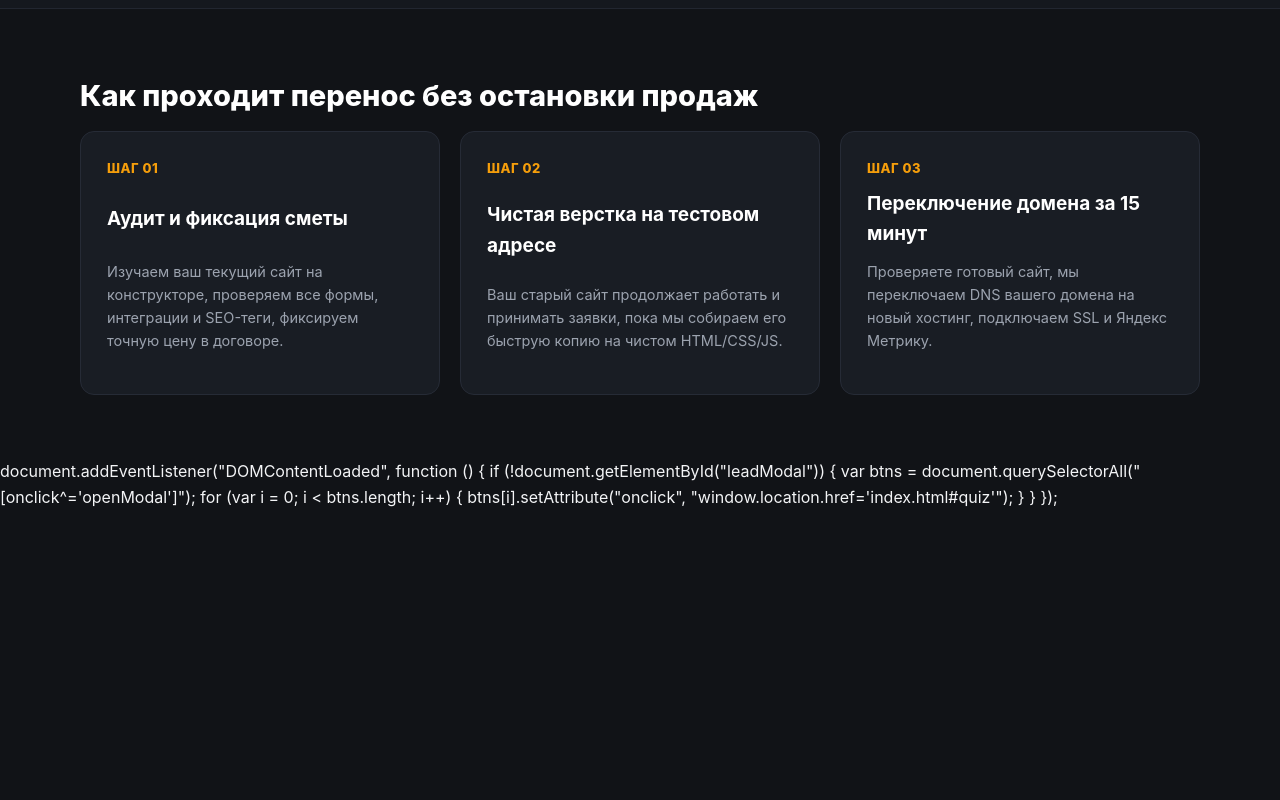
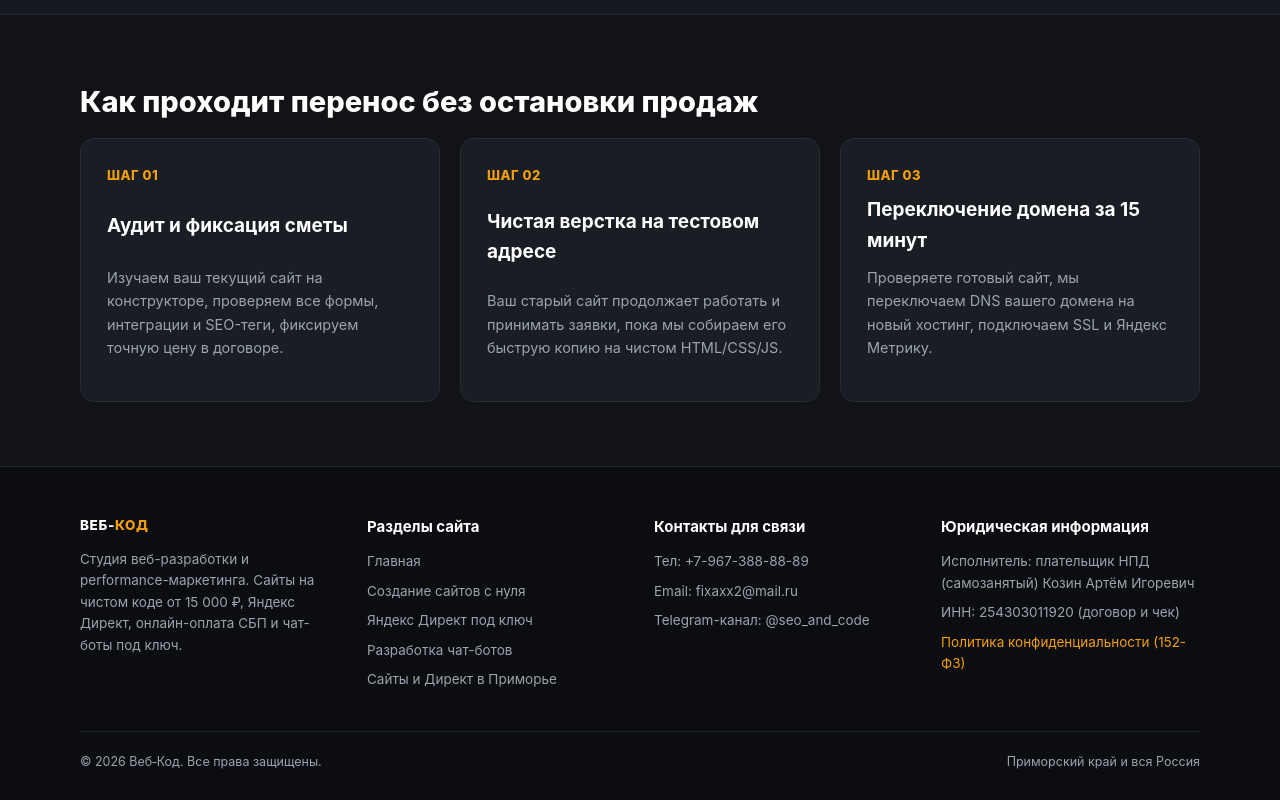
Before and after one commit to ggunster1-sketch/seo-and-code, a plain HTML site: page tilda-to-code.html in a window 1280 px wide. Shown: the part 1436-2236 px from the top of the page. Before the commit the page ends 1947 px from the top, so only its background shows below. Drawn offline with Linux system fonts and the light colour scheme.

Commit message:
Update tilda-to-code.html

```diff
--- a/tilda-to-code.html
+++ b/tilda-to-code.html
@@ -160,11 +160,46 @@
             </div>
         </div>
     </section>
-document.addEventListener("DOMContentLoaded", function () {
-    if (!document.getElementById("leadModal")) {
-        var btns = document.querySelectorAll("[onclick^='openModal']");
-        for (var i = 0; i < btns.length; i++) {
-            btns[i].setAttribute("onclick", "window.location.href='index.html#quiz'");
-        }
-    }
-});
+    <footer class="footer">
+        <div class="container">
+            <div class="footer-grid">
+                <div>
+                    <a href="index.html" class="logo" style="margin-bottom: 12px;">ВЕБ‑<span>КОД</span></a>
+                    <p>Студия веб-разработки и performance-маркетинга. Сайты на чистом коде от 15 000 ₽, Яндекс Директ, онлайн-оплата СБП и чат-боты под ключ.</p>
+                </div>
+                <div>
+                    <h4>Разделы сайта</h4>
+                    <a href="index.html">Главная</a>
+                    <a href="sites.html">Создание сайтов с нуля</a>
+                    <a href="direct.html">Яндекс Директ под ключ</a>
+                    <a href="bots.html">Разработка чат-ботов</a>
+                    <a href="primorye.html">Сайты и Директ в Приморье</a>
+                </div>
+                <div>
+                    <h4>Контакты для связи</h4>
+                    <a href="tel:+79673888889">Тел: +7-967-388-88-89</a>
+                    <a href="mailto:fixaxx2@mail.ru">Email: fixaxx2@mail.ru</a>
+                    <a href="https://t.me" target="_blank" rel="noopener">Telegram-канал: @seo_and_code</a>
+                </div>
+                <div>
+                    <h4>Юридическая информация</h4>
+                    <p>Исполнитель: плательщик НПД (самозанятый) Козин Артём Игоревич</p>
+                    <p>ИНН: 254303011920 (договор и чек)</p>
+                    <a href="privacy.html" style="color: #F59E0B;">Политика конфиденциальности (152-ФЗ)</a>
+                </div>
+            </div>
+            <div class="footer-bottom">
+                <span>© 2026 Веб‑Код. Все права защищены.</span>
+                <span>Приморский край и вся Россия</span>
+            </div>
+        </div>
+    </footer>
+
+    <div class="cookie-bar" id="cookieBar">
+        <p>Мы используем cookie для работы сайта и аналитики. Продолжая, вы соглашаетесь с этим.</p>
+        <button type="button" class="btn btn-gold btn-cookie" onclick="acceptCookies()">Ок</button>
+    </div>
+
+    <script src="js/script.js"></script>
+</body>
+</html>
```
